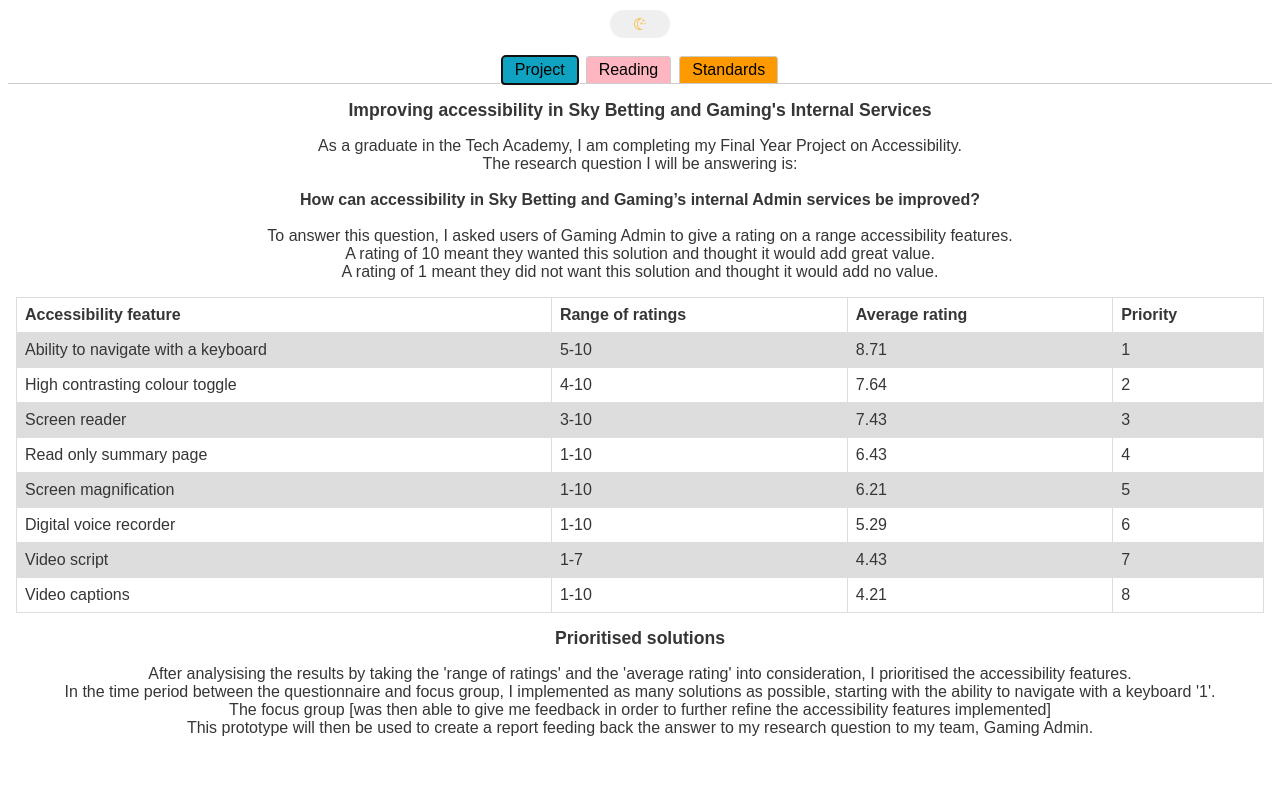
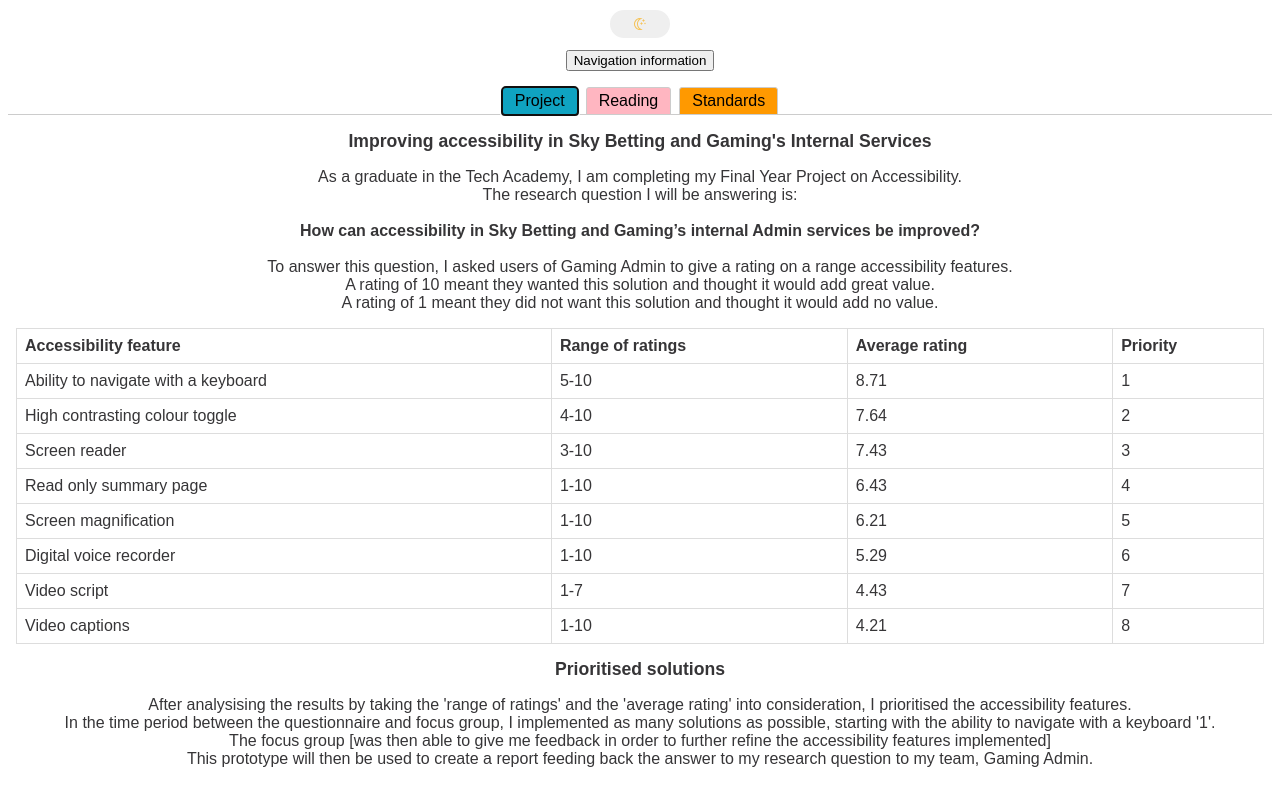
Before and after one commit to AH0909/accessibility-prototype, a React (Create React App) app: page / in a window 1280 px wide. Built offline with nearby package versions, Linux system fonts and the light colour scheme.

Commit message:
navigation tips added

```diff
--- a/src/App.js
+++ b/src/App.js
@@ -18,6 +18,7 @@
 import { VideoText } from "./components/text"
 import YoutubeEmbed from "./components/youtube";
 import Contact from "./components/button";
+import NavInfo from "./components/navigation";
 
 
 import "../src/styles/app.css";
@@ -34,6 +35,7 @@
         <GlobalStyles />
         <div className="App">
           <Toggle theme={theme} toggleTheme={themeToggler} />
+          <NavInfo />
           <Tabs>
             {/* First tab */}
             <Tab title="Project">
--- /dev/null
+++ b/src/components/navigation/index.js
@@ -0,0 +1,56 @@
+import React from 'react';
+
+const Button = (props) => {
+    return (
+        <button
+            className="btn pink darken-4"
+            onClick={props.toggle}
+        >
+            {props.name}
+        </button>
+    )
+}
+
+// renders button with open and closed states
+class NavInfo extends React.Component {
+    constructor(props) {
+        super(props);
+
+        this.state = { isOpen: false }
+        this.toggle = this.toggle.bind(this);
+    }
+
+    toggle() {
+        this.setState(prevState => ({
+            isOpen: !prevState.isOpen
+        }));
+    }
+
+    render() {
+        return (
+            <div className="button-container">
+                <Button className="navButton"
+                    name={this.state.isOpen ? "Hide Navigation information" : "Navigation information"}
+                    toggle={this.toggle}
+                />
+
+                {this.state.isOpen &&
+                    <div class="card-panel pink darken-2">
+                        <span class="white-text">
+                            <p>
+                                Tab = navigate forwards <br/>
+                                Tab+shift = navigate backwards <br/>
+                                Enter = activates a link, button or toggle <br/>
+                                Left and right arrows = navigate between tabs <br/>
+                                Spacebar = play or pause a video <br/>
+                            </p>
+                        </span>
+                    </div>
+                }
+
+            </div>
+        );
+    }
+}
+
+export default NavInfo;
--- a/src/styles/table.css
+++ b/src/styles/table.css
@@ -9,7 +9,3 @@
     text-align: left;
     padding: 8px;
   }
-
-  tr:nth-child(even) {
-    background-color: #dddddd;
-  }
```
